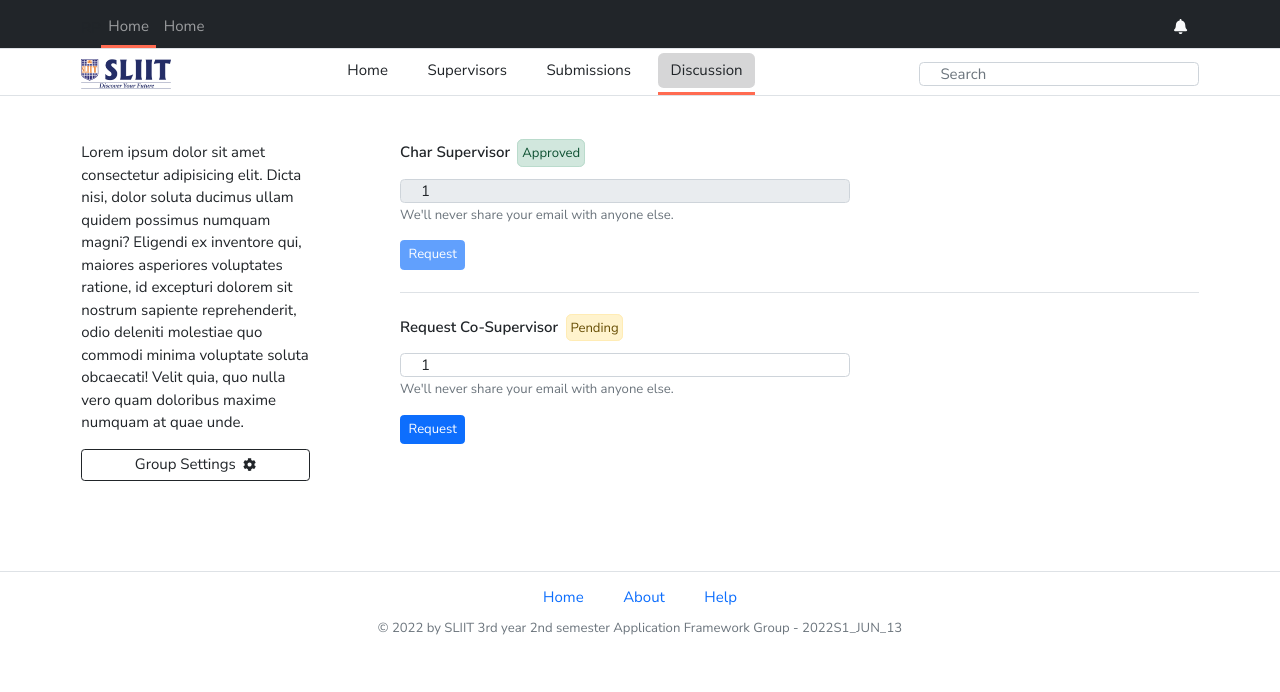
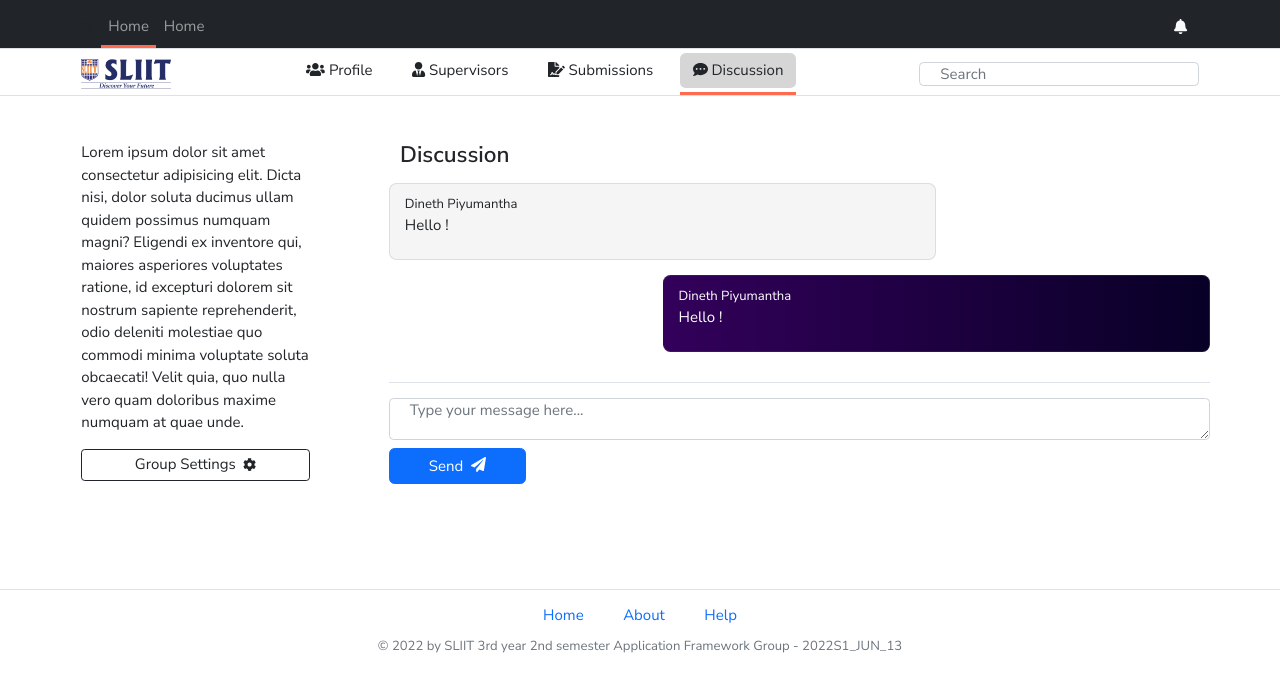
Before and after one commit to dinethpiyumantha/sliit-reasearch-management-tool-frontend, a React (Vite) app: page /group/discussion in a window 1280 px wide. Shown: the top 692 px of the page. Built offline with nearby package versions, Linux system fonts and the light colour scheme.

Commit message:
template card created

```diff
--- a/src/App.jsx
+++ b/src/App.jsx
@@ -7,12 +7,14 @@ import RequestSupervisors from './pages/group/RequestSupervisors';
 import SubmitDocument from './pages/group/SubmitDocument';
 import { Routes, Route } from 'react-router-dom';
 import Chat from './pages/chat/Chat';
+import Home from './pages/home/Home';
 
 export default function App() {
   return (
     <div>
       <Routes>
         <Route path="/" element={<ProfileHome/>} />
+        <Route path="/index" element={<Home/>} />
         <Route path="/group/register" element={<RegisterGroup/>} />
         <Route path="/student/register" element={<RegisterStudent/>} />
         <Route path="/group/supervisors" element={<RequestSupervisors/>} />
--- /dev/null
+++ b/src/components/cards/TemplateCard.jsx
@@ -0,0 +1,23 @@
+import React from 'react'
+
+
+export default function TemplateCard(props) {
+
+    const download = () => {
+        alert("Download " + props.title);
+      }
+
+  return (
+    <div className="card shadow-sm" style={{width: '15rem'}}>
+        <img src={props.image} className="card-img-top" alt="..."/>
+        <div className="card-body">
+            <h5 className="card-title">{props.title}</h5>
+            <p className="card-text">{props.description}</p>
+            <button onClick={download} type="button" className="btn btn-sm btn-primary">
+                <span className="me-2">Download</span>
+                <i class="fas fa-download"></i>
+            </button>
+        </div>
+    </div>
+  )
+}
--- /dev/null
+++ b/src/components/image-slider/ImageSlider.jsx
@@ -0,0 +1,7 @@
+import React from 'react'
+
+export default function ImageSlider() {
+  return (
+    <div>ImageSlider</div>
+  )
+}
--- a/src/components/navigation-bar/NavigationBar.jsx
+++ b/src/components/navigation-bar/NavigationBar.jsx
@@ -44,16 +44,28 @@ export default function NavigationBar() {
                     <div className="collapse navbar-collapse" id="navbarSupportedContent">
                         <ul className="navbar-nav me-auto mb-2 mb-lg-0 gap-3">
                             <li className={(path == '/') ? 'nav-item nav-active pb-1' : 'nav-item pb-1'}>
-                                <Link to="/" className={(path == '/') ? 'btn nav-item-btn-active' : 'btn'}>Home</Link>
+                                <Link to="/" className={(path == '/') ? 'btn nav-item-btn-active' : 'btn'}>
+                                    <i class="fa fa-users"></i>
+                                    <span className="ms-1">Profile</span>
+                                </Link>
                             </li>
                             <li className={(path == '/group/supervisors') ? 'nav-item nav-active pb-1' : 'nav-item pb-1'}>
-                                <Link to="/group/supervisors" className={(path == '/group/supervisors') ? 'btn nav-item-btn-active' : 'btn'}>Supervisors</Link>
+                                <Link to="/group/supervisors" className={(path == '/group/supervisors') ? 'btn nav-item-btn-active' : 'btn'}>
+                                <i class="fas fa-user-tie"></i>
+                                <span className="ms-1">Supervisors</span>
+                            </Link>
                             </li>
                             <li className={(path == '/group/submissions') ? 'nav-item nav-active pb-1' : 'nav-item pb-1'}>
-                                <Link to="/group/submissions" className={(path == '/group/submissions') ? 'btn nav-item-btn-active' : 'btn'}>Submissions</Link>
+                                <Link to="/group/submissions" className={(path == '/group/submissions') ? 'btn nav-item-btn-active' : 'btn'}>
+                                <i class="fas fa-file-signature"></i>
+                                <span className="ms-1">Submissions</span>
+                            </Link>
                             </li>
                             <li className={(path == '/group/discussion') ? 'nav-item nav-active pb-1' : 'nav-item pb-1'}>
-                                <Link to="/group/discussion" className={(path == '/group/discussion') ? 'btn nav-item-btn-active' : 'btn'}>Discussion</Link>
+                                <Link to="/group/discussion" className={(path == '/group/discussion') ? 'btn nav-item-btn-active' : 'btn'}>
+                                <i class="fas fa-comment-dots"></i>
+                                <span className="ms-1">Discussion</span>
+                            </Link>
                             </li>
                         </ul>
                     </div>
--- a/src/pages/chat/Chat.jsx
+++ b/src/pages/chat/Chat.jsx
@@ -11,33 +11,26 @@ export default function Chat() {
           <div className="row">
               <SideBar />
               <div className="col-md-9 ps-md-5">
-                  <form className="mb-4" style={{maxWidth: '30rem'}}>
-                    <div className="form-group mb-3">
-                      <label htmlFor="exampleInputEmail1">Char Supervisor</label>
-                      <small className="alert alert-success p-1 ms-2">Approved</small>
-                      <select className="form-control mt-3" disabled >
-                        <option>1</option>
-                      </select>
-                      <small id="emailHelp" className="form-text text-muted">We'll never share your email with anyone else.</small>
+                <h4 className="mb-3">Discussion</h4>
+                <div className="row d-flex justify-content-start">
+                  <div className="col-md-8 message-item mb-3">
+                    <small>Dineth Piyumantha</small>
+                    <p>Hello !</p>
                   </div>
-                    <div className="form-group">
-                      <input type="submit" className="btn btn-sm btn-primary" value="Request" disabled />
                 </div>
-                  </form>
-                  <div className="border-bottom mb-4"></div>
-                  <form className="mb-4" style={{maxWidth: '30rem'}}>
-                    <div className="form-group mb-3">
-                      <label htmlFor="exampleInputEmail1">Request Co-Supervisor</label>
-                      <small className="alert alert-warning p-1 ms-2">Pending</small>
-                      <select className="form-control mt-3">
-                        <option>1</option>
-                      </select>
-                      <small id="emailHelp" className="form-text text-muted">We'll never share your email with anyone else.</small>
+                <div className="row d-flex justify-content-end">
+                  <div className="col-md-8 message-item-colored mb-3 text-white">
+                    <small>Dineth Piyumantha</small>
+                    <p>Hello !</p>
                   </div>
-                    <div className="form-group">
-                      <input type="submit" className="btn btn-sm btn-primary" value="Request" />
                 </div>
-                  </form>
+                <div className="row mt-3 border-top py-3">
+                  <textarea className="col-md-12 form-control" placeholder="Type your message here..."></textarea>
+                  <button type="submit" className="btn btn-primary col-md-2 ml-md-auto mt-2">
+                    <span className="me-2">Send</span>
+                    <i class="fa fa-paper-plane"></i>
+                  </button>
+                </div>
               </div>
             </div>
           </div>
--- a/src/pages/group/ProfileHome.jsx
+++ b/src/pages/group/ProfileHome.jsx
@@ -2,15 +2,40 @@ import React from 'react'
 import FooterBar from '../../components/footer-bar/FooterBar'
 import NavigationBar from '../../components/navigation-bar/NavigationBar'
 import SideBar from '../../components/side-bar/SideBar'
+import TemplateCard from '../../components/cards/TemplateCard'
+import Banner from '../../assets/images/research.jpg'
+import Logo from '../../assets/images/logo.jpg'
 
 export default function ProfileHome() {
+
+  const cards = [
+    {
+      title: "jhgfjgf",
+      description: "hvgjhfvjhfvjgvjvjvhjv",
+      image: Banner
+    },
+    {
+      title: "23jhgfjgf",
+      description: "3243252352365436",
+      image: Logo
+    },
+    {
+      title: "%$^%$jhgfjgf",
+      description: "%$#%$hvgjhfvjhfvjgvjvjvhjv",
+      image: Banner
+    },
+  ]
+
   return (
     <div>
         <NavigationBar />
         <div className="container mt-5">
             <div className="row">
                 <SideBar />
-                <div className="col-md-8">
+                <div className="col-md-9 d-flex flex-wrap gap-3">
+                  {cards.map((card, index) => (
+                    <TemplateCard title={card.title} description={card.description} image={card.image} key={index} />
+                  ))}
                 </div>
             </div>
         </div>
--- a/src/pages/home/Home.jsx
+++ b/src/pages/home/Home.jsx
@@ -1,7 +1,15 @@
 import React from 'react'
+import ImageSlider from '../../components/image-slider/ImageSlider'
 
 export default function Home() {
   return (
-    <div>Home</div>
+    <div style={{height: '100vh'}}>
+      <div className="row h-100 w-100">
+        <div className="col-md-6 bg-dark text-light">
+          <ImageSlider />
+        </div>
+        <div className="col-md-6 bg-light">right</div>
+      </div>
+    </div>
   )
 }
--- a/src/theme.scss
+++ b/src/theme.scss
@@ -22,6 +22,21 @@ h1, h2, h3, h4, h5, h6, a, label {
     background-color: #2125292f !important;
 }
 
+.message-item {
+    padding: .5rem 1rem;
+    background: #cacaca2f;
+    border: 1px solid #7474742f;
+    border-radius: .5rem;
+}
+
+.message-item-colored {
+    padding: .5rem 1rem;
+    background: rgb(51,0,91);
+    background: linear-gradient(90deg, rgba(51,0,91,1) 0%, rgba(8,0,38,1) 100%);
+    border: 1px solid #7474742f;
+    border-radius: .5rem;
+}
+
 .form-control {
     padding: 2px 20px;
     line-height: 1.2rem !important;
```
Also changed, not shown: src/assets/images/research.jpg (added). Lines whose indentation alone changed are shown as unchanged.
